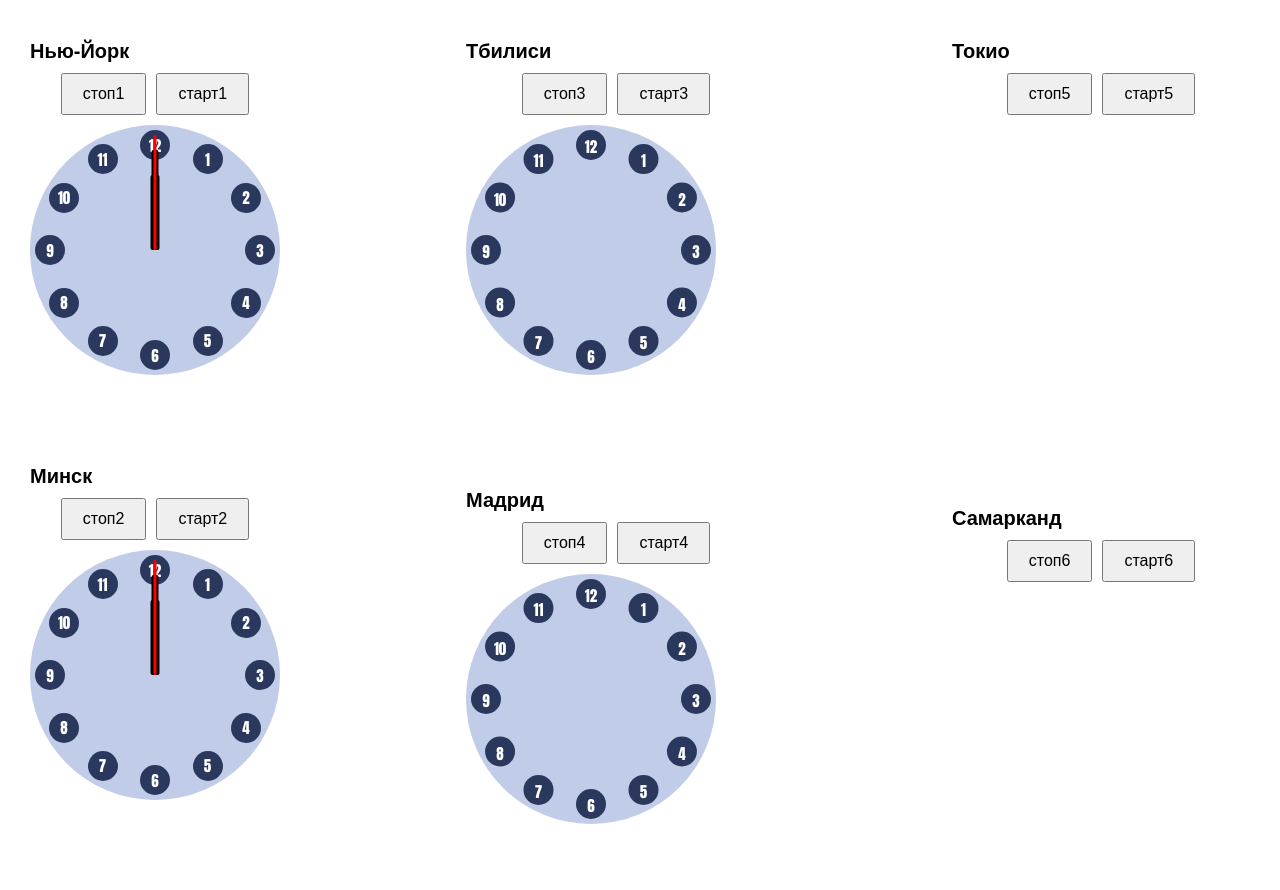
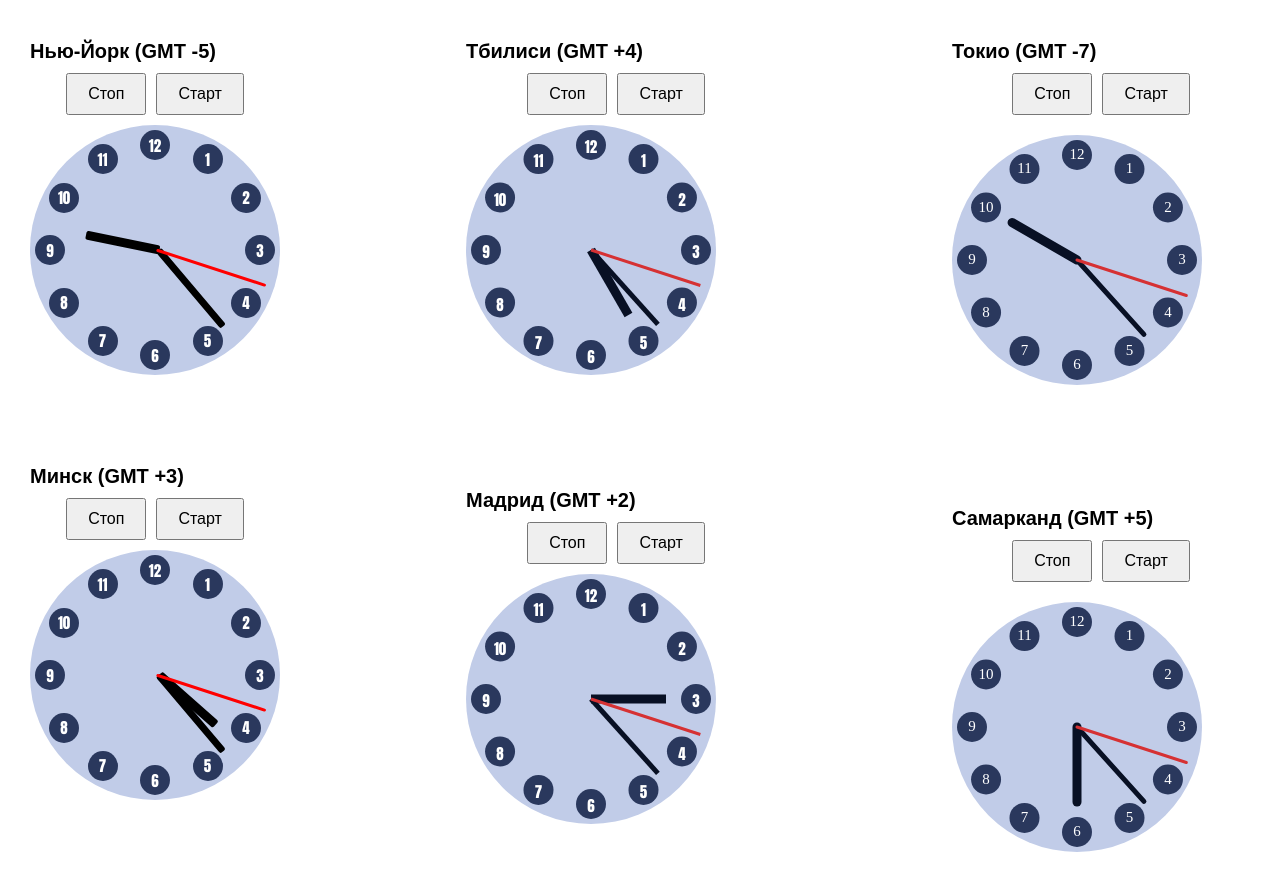
Before and after one commit to irynasab18/six-clocks, a plain HTML site: page index.html in a window 1280 px wide. Drawn offline with Linux system fonts and the light colour scheme.

Commit message:
Update index.html

```diff
--- a/index.html
+++ b/index.html
@@ -14,19 +14,19 @@
         <div class="dom-view" id="dom">
 
             <div class="view-div" id="ny-clock">
-                <div class="view-title">Нью-Йорк</div>
-                <div class="button-row" id="ny">
-                    <button class="stop" id="ny-stop">стоп1</button>
-                    <button class="start" id="ny-start">старт1</button>
+                <div class="view-title">Нью-Йорк (GMT -5)</div>
+                <div class="button-row" id="America/New_York">
+                    <button class="stop" id="ny-stop">Cтоп</button>
+                    <button class="start" id="ny-start">Cтарт</button>
                 </div>
                 <div class="clock"></div>
             </div>
 
             <div class="view-div" id="mi-clock">
-                <div class="view-title">Минск</div>
-                <div class="button-row" id="mi">
-                    <button class="stop" id="mi-stop">стоп2</button>
-                    <button class="start" id="mi-start">старт2</button>
+                <div class="view-title">Минск (GMT +3)</div>
+                <div class="button-row" id="Europe/Minsk">
+                    <button class="stop" id="mi-stop">Cтоп</button>
+                    <button class="start" id="mi-start">Cтарт</button>
                 </div>
                 <div class="clock"></div>
             </div>
@@ -36,18 +36,18 @@
         <div class="svg-view" id="svg">
 
             <div class="view-div" id="tb-clock">
-                <div class="view-title">Тбилиси</div>
-                <div class="button-row" id="tb">
-                    <button class="stop" id="tb">стоп3</button>
-                    <button class="start" id="tb">старт3</button>
+                <div class="view-title">Тбилиси (GMT +4)</div>
+                <div class="button-row" id="Asia/Tbilisi">
+                    <button class="stop" id="tb">Cтоп</button>
+                    <button class="start" id="tb">Cтарт</button>
                 </div>
             </div>
 
             <div class="view-div" id="ma-clock">
-                <div class="view-title">Мадрид</div>
-                <div class="button-row" id="ma">
-                    <button class="stop" id="ma-stop">стоп4</button>
-                    <button class="start" id="ma-start">старт4</button>
+                <div class="view-title">Мадрид (GMT +2)</div>
+                <div class="button-row" id="Europe/Madrid">
+                    <button class="stop" id="ma-stop">Cтоп</button>
+                    <button class="start" id="ma-start">Cтарт</button>
                 </div>
             </div>
         </div>
@@ -55,19 +55,19 @@
         <!-- Canvas View -->
         <div class="canvas-view" id="canvas-view">
             <div class="view-div" id="to-clock">
-                <div class="view-title">Токио</div>
-                <div class="button-row" id="to">
-                    <button class="stop" id="to-stop">стоп5</button>
-                    <button class="start" id="to-start">старт5</button>
+                <div class="view-title">Токио (GMT -7)</div>
+                <div class="button-row" id="Asia/Tokyo">
+                    <button class="stop" id="to-stop">Cтоп</button>
+                    <button class="start" id="to-start">Cтарт</button>
                 </div>
                 <canvas class="canvas-clock" id="canvas-to" width="298" height="268">Image is not supported, sorry
                     :(</canvas>
             </div>
             <div class="view-div" id="sa-clock">
-                <div class="view-title">Самарканд</div>
-                <div class="button-row" id="sa">
-                    <button class="stop" id="sa-stop">стоп6</button>
-                    <button class="start" id="sa-start">старт6</button>
+                <div class="view-title">Самарканд (GMT +5)</div>
+                <div class="button-row" id="Asia/Samarkand">
+                    <button class="stop" id="sa-stop">Cтоп</button>
+                    <button class="start" id="sa-start">Cтарт</button>
                 </div>
                 <canvas class="canvas-clock" id="canvas-sa" width="298" height="268">Image is not supported, sorry
                     :(</canvas>
```
